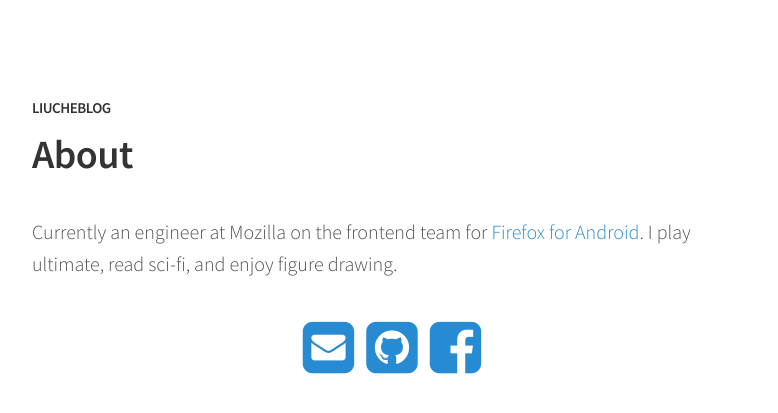
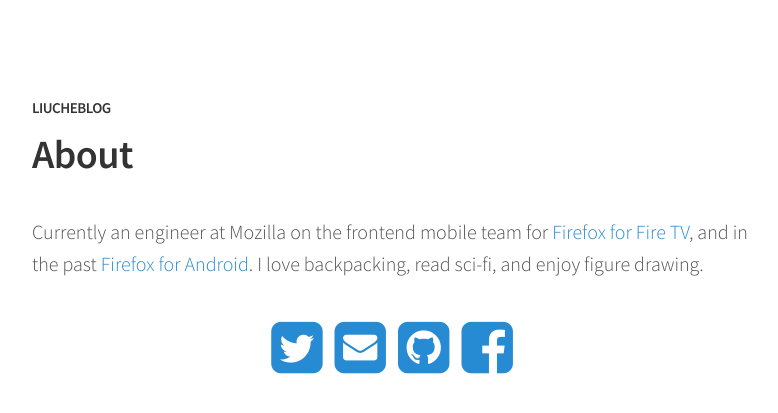
Before and after one commit to liuche/liuche.github.io, a Jekyll site: the page built from about.md, in a window 1280 px wide. Shown: the top 413 px of the page, without its empty margins (248-1026 px from the left). Built offline with Jekyll 4.4.1, drawn with Linux system fonts in a browser that asks for light colours; nearby versions of some CDN libraries.

Commit message:
Update About.

```diff
--- a/_config.yml
+++ b/_config.yml
@@ -7,6 +7,7 @@ name:               liucheblog
 email:              liuche@mozilla.com
 github_username:    liuche
 facebook_username:  cxliu
+twitter_username:   fliume
 
 # URL
 baseurl:            "" #For Root Domain
--- a/about.md
+++ b/about.md
@@ -2,10 +2,11 @@
 title: About
 permalink: /about/
 ---
-Currently an engineer at Mozilla on the frontend team for [Firefox for Android](https://play.google.com/store/apps/details?id=org.mozilla.firefox). I play ultimate, read sci-fi, and enjoy figure drawing.
+Currently an engineer at Mozilla on the frontend mobile team for [Firefox for Fire TV](https://www.amazon.com/Mozilla-Firefox-for-Fire-TV/dp/B078B5YMPD), and in the past [Firefox for Android](https://play.google.com/store/apps/details?id=org.mozilla.firefox). I love backpacking, read sci-fi, and enjoy figure drawing.
 
 <span class="contacticon center">
-	<a href="mailto:{{site.email}}"><i class="fa fa-envelope-square"></i></a>
-	<a href="https://github.com/{{site.github_username}}"><i class="fa fa-github-square"></i></a>
+  <a href="https://twitter.com/{{site.twitter_username}}"><i class="fa fa-twitter-square"></i></a>
+  <a href="mailto:{{site.email}}"><i class="fa fa-envelope-square"></i></a>
+  <a href="https://github.com/{{site.github_username}}"><i class="fa fa-github-square"></i></a>
   <a href="https://facebook.com/{{site.facebook_username}}"><i class="fa fa-facebook-square"></i></a>
 </span>
```
